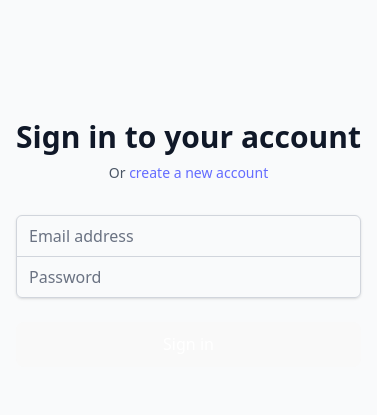
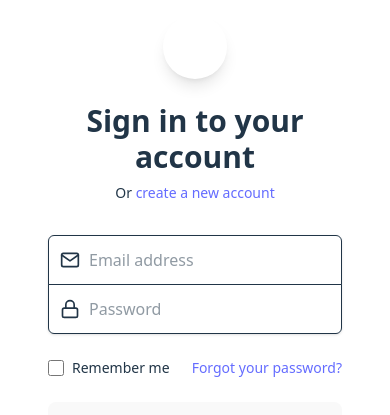
Before and after one commit to KumaloWilson/requisition_system_web, a React (Vite) app in the folder sys-frontend/: page /login in a window 390 px wide. Shown: the part 191-606 px from the top of the page. Built offline with nearby package versions, Linux system fonts and the light colour scheme.

Commit message:
auth screens

```diff
--- a/sys-frontend/src/pages/auth/Login.tsx
+++ b/sys-frontend/src/pages/auth/Login.tsx
@@ -4,6 +4,7 @@ import { useState, type FormEvent } from "react"
 import { Link, useNavigate, useLocation } from "react-router-dom"
 import { useAuth } from "../../contexts/AuthContext"
 import toast from "react-hot-toast"
+import { Mail, Lock, LogIn } from "react-feather"
 
 const Login = () => {
   const [email, setEmail] = useState("")
@@ -39,13 +40,18 @@ const Login = () => {
   }
 
   return (
-    <div className="min-h-screen flex items-center justify-center bg-gray-50 py-12 px-4 sm:px-6 lg:px-8">
-      <div className="max-w-md w-full space-y-8">
+    <div className="min-h-screen flex items-center justify-center bg-gradient-to-br from-primary-50 to-secondary-100 py-12 px-4 sm:px-6 lg:px-8">
+      <div className="max-w-md w-full space-y-8 bg-white p-8 rounded-xl shadow-card">
         <div>
-          <h2 className="mt-6 text-center text-3xl font-extrabold text-gray-900">Sign in to your account</h2>
-          <p className="mt-2 text-center text-sm text-gray-600">
+          <div className="flex justify-center">
+            <div className="h-16 w-16 rounded-full bg-gradient-to-r from-primary-600 to-primary-400 flex items-center justify-center text-white shadow-lg">
+              <LogIn className="h-8 w-8" />
+            </div>
+          </div>
+          <h2 className="mt-6 text-center text-3xl font-extrabold text-secondary-900">Sign in to your account</h2>
+          <p className="mt-2 text-center text-sm text-secondary-600">
             Or{" "}
-            <Link to="/register" className="font-medium text-blue-600 hover:text-blue-500">
+            <Link to="/register" className="font-medium text-primary-600 hover:text-primary-500 transition-colors">
               create a new account
             </Link>
           </p>
@@ -56,33 +62,63 @@ const Login = () => {
               <label htmlFor="email-address" className="sr-only">
                 Email address
               </label>
+              <div className="relative">
+                <div className="absolute inset-y-0 left-0 pl-3 flex items-center pointer-events-none">
+                  <Mail className="h-5 w-5 text-secondary-400" />
+                </div>
                 <input
                   id="email-address"
                   name="email"
                   type="email"
                   autoComplete="email"
                   required
-                className="appearance-none rounded-none relative block w-full px-3 py-2 border border-gray-300 placeholder-gray-500 text-gray-900 rounded-t-md focus:outline-none focus:ring-blue-500 focus:border-blue-500 focus:z-10 sm:text-sm"
+                  className="appearance-none rounded-none relative block w-full px-3 py-3 pl-10 border border-secondary-300 placeholder-secondary-500 text-secondary-900 rounded-t-md focus:outline-none focus:ring-primary-500 focus:border-primary-500 focus:z-10 sm:text-sm"
                   placeholder="Email address"
                   value={email}
                   onChange={(e) => setEmail(e.target.value)}
                 />
               </div>
+            </div>
             <div>
               <label htmlFor="password" className="sr-only">
                 Password
               </label>
+              <div className="relative">
+                <div className="absolute inset-y-0 left-0 pl-3 flex items-center pointer-events-none">
+                  <Lock className="h-5 w-5 text-secondary-400" />
+                </div>
                 <input
                   id="password"
                   name="password"
                   type="password"
                   autoComplete="current-password"
                   required
-                className="appearance-none rounded-none relative block w-full px-3 py-2 border border-gray-300 placeholder-gray-500 text-gray-900 rounded-b-md focus:outline-none focus:ring-blue-500 focus:border-blue-500 focus:z-10 sm:text-sm"
+                  className="appearance-none rounded-none relative block w-full px-3 py-3 pl-10 border border-secondary-300 placeholder-secondary-500 text-secondary-900 rounded-b-md focus:outline-none focus:ring-primary-500 focus:border-primary-500 focus:z-10 sm:text-sm"
                   placeholder="Password"
                   value={password}
                   onChange={(e) => setPassword(e.target.value)}
                 />
+              </div>
+            </div>
+          </div>
+
+          <div className="flex items-center justify-between">
+            <div className="flex items-center">
+              <input
+                id="remember-me"
+                name="remember-me"
+                type="checkbox"
+                className="h-4 w-4 text-primary-600 focus:ring-primary-500 border-secondary-300 rounded"
+              />
+              <label htmlFor="remember-me" className="ml-2 block text-sm text-secondary-900">
+                Remember me
+              </label>
+            </div>
+
+            <div className="text-sm">
+              <a href="#" className="font-medium text-primary-600 hover:text-primary-500 transition-colors">
+                Forgot your password?
+              </a>
             </div>
           </div>
 
@@ -90,8 +126,11 @@ const Login = () => {
             <button
               type="submit"
               disabled={isSubmitting}
-              className="group relative w-full flex justify-center py-2 px-4 border border-transparent text-sm font-medium rounded-md text-white bg-blue-600 hover:bg-blue-700 focus:outline-none focus:ring-2 focus:ring-offset-2 focus:ring-blue-500 disabled:bg-blue-400"
+              className="group relative w-full flex justify-center py-3 px-4 border border-transparent text-sm font-medium rounded-md text-white bg-primary-600 hover:bg-primary-700 focus:outline-none focus:ring-2 focus:ring-offset-2 focus:ring-primary-500 disabled:bg-primary-400 transition-colors"
             >
+              <span className="absolute left-0 inset-y-0 flex items-center pl-3">
+                <Lock className="h-5 w-5 text-primary-500 group-hover:text-primary-400" aria-hidden="true" />
+              </span>
               {isSubmitting ? "Signing in..." : "Sign in"}
             </button>
           </div>
```
Also changed, not shown: sys-frontend/src/pages/auth/Register.tsx (+57 -12 lines). Lines whose indentation alone changed are shown as unchanged.
